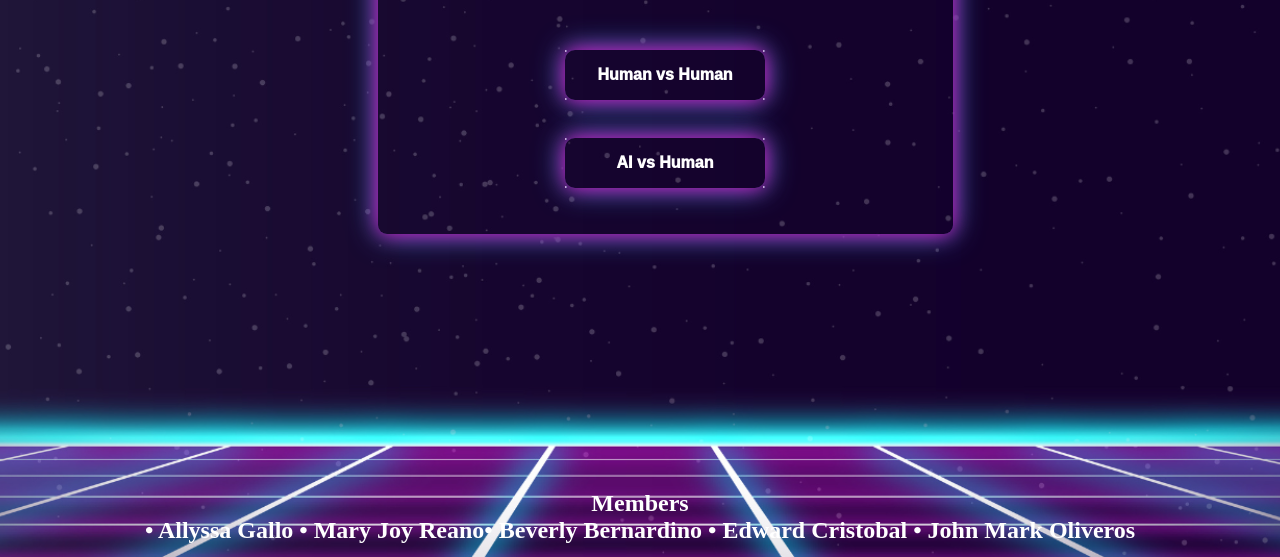
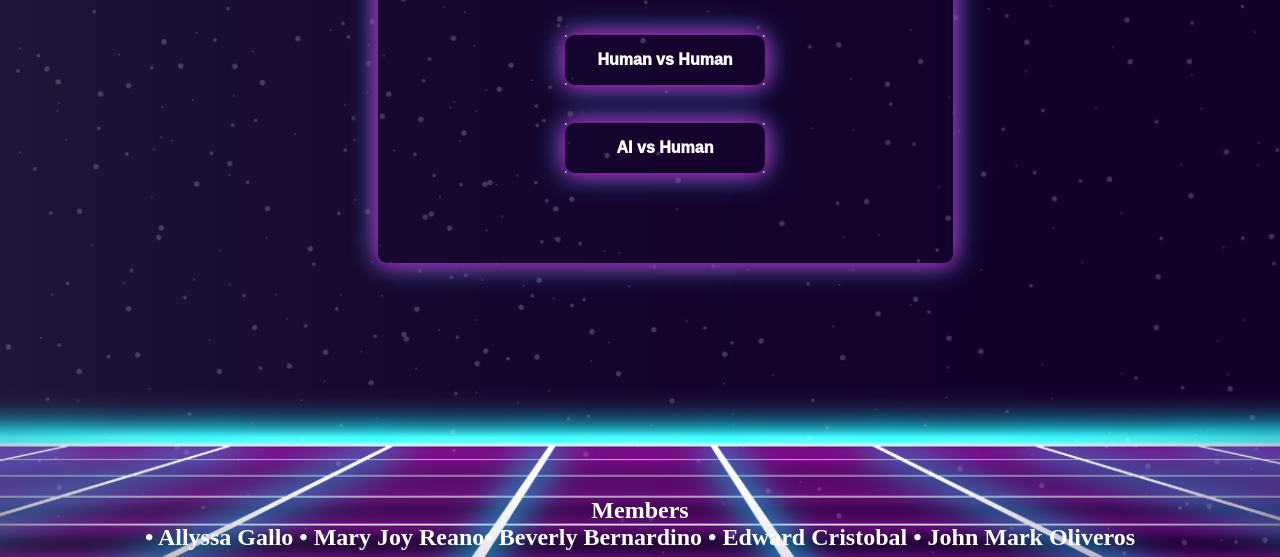
Before and after one commit to ligaya09/E-X-O-GAME, a plain HTML site: page categories.html in a window 1280 px wide. Shown: the part 243-800 px from the top of the page. Drawn offline with Linux system fonts and the light colour scheme.

Commit message:
Update categories.css

```diff
--- a/categories.css
+++ b/categories.css
@@ -13,7 +13,7 @@ body {
 .container {
     text-align: center;
     width: 555px;
-    height: 320px;
+    height: 364px;
     padding: 10px;
     /* border: 2px solid; */
     border-image: linear-gradient(to right, #EBC1EE, #605399);
```
